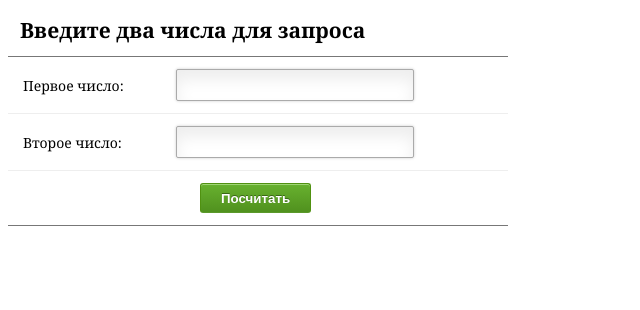
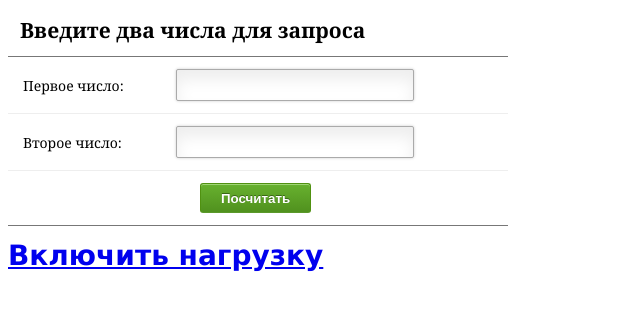
Before and after one commit to Antikuz/Calculation-web-app, a Flask app: page / in a window 1280 px wide. Shown: the top 310 px of the page, without its empty margins (0-640 px from the left). Run offline with Flask 2, Linux system fonts and the light colour scheme.

Commit message:
add loar link

```diff
--- a/stage 1/front_app/templates/index.html
+++ b/stage 1/front_app/templates/index.html
@@ -24,5 +24,6 @@
         </li>
     </ul>
 </form>
+<a href='/load'><h1>Включить нагрузку</h1></a>
 </body>
 </html>
```
